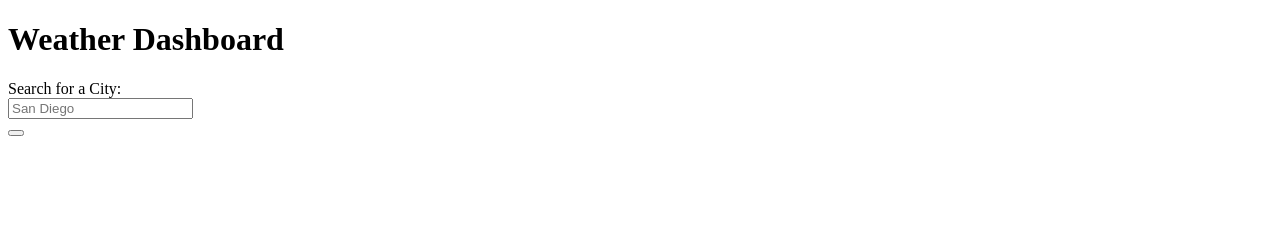
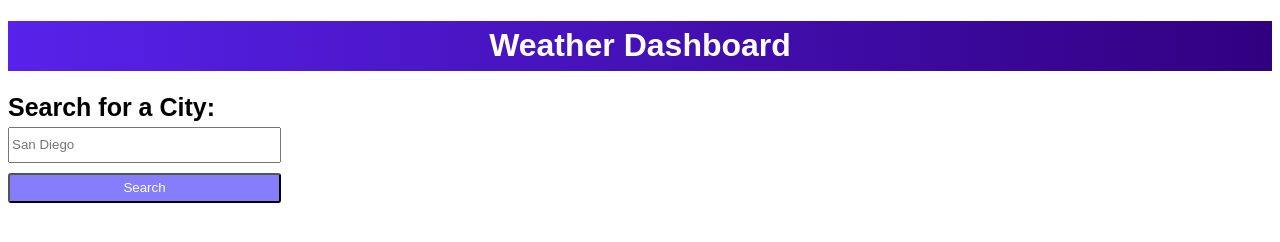
Before and after one commit to Dragonung/weather-dashboard, a plain HTML site: page index.html in a window 1280 px wide. Drawn offline with Linux system fonts and the light colour scheme.

Commit message:
added basic style.css + edit index.html to make header and search function like module image

```diff
--- a/assets/css/style.css
+++ b/assets/css/style.css
@@ -0,0 +1,32 @@
+h1{
+    background-image: linear-gradient(to right, rgb(88, 34, 235), rgb(49, 0, 128));
+    font-family: Arial, Helvetica, sans-serif;
+    color: white;
+    height: 50px;
+    text-align: center;
+    line-height: 1.5;
+}
+
+label{
+    margin-top: 10px;
+    font-family: Arial, Helvetica, sans-serif;
+    font-weight: 790;
+    font-size: 25px;
+}
+
+.search-bar {
+    position: relative;
+    top: 5px;
+    height: 30px;
+    width: 265px;
+}
+
+.search {
+    position: relative;
+    background: rgb(133, 125, 252);
+    top: 15px;
+    height: 30px;
+    width: 273px;
+    border-radius: 3px;
+    color: white;
+}
--- a/index.html
+++ b/index.html
@@ -18,10 +18,10 @@
                     <label>Search for a City:</label>
 
                     <div class = "input-group mb-3">
-                        <input type="text" class="form-control textVal" placeholder="San Diego">
+                        <input type="text" class="search-bar" placeholder="San Diego">
                         <!-- Search button -->
                         <div class ="input-group-append btnPar">
-                            <button class = "btn btn-primary search" type="button" id="button-addon2"><i class = "fas fa-search"></i></button>
+                            <button class = "search" type="button" id="button-addon2">Search<i class = "fas fa-search"></i></button>
                         </div>
                     </div>
                     <!-- Search history -->
```
